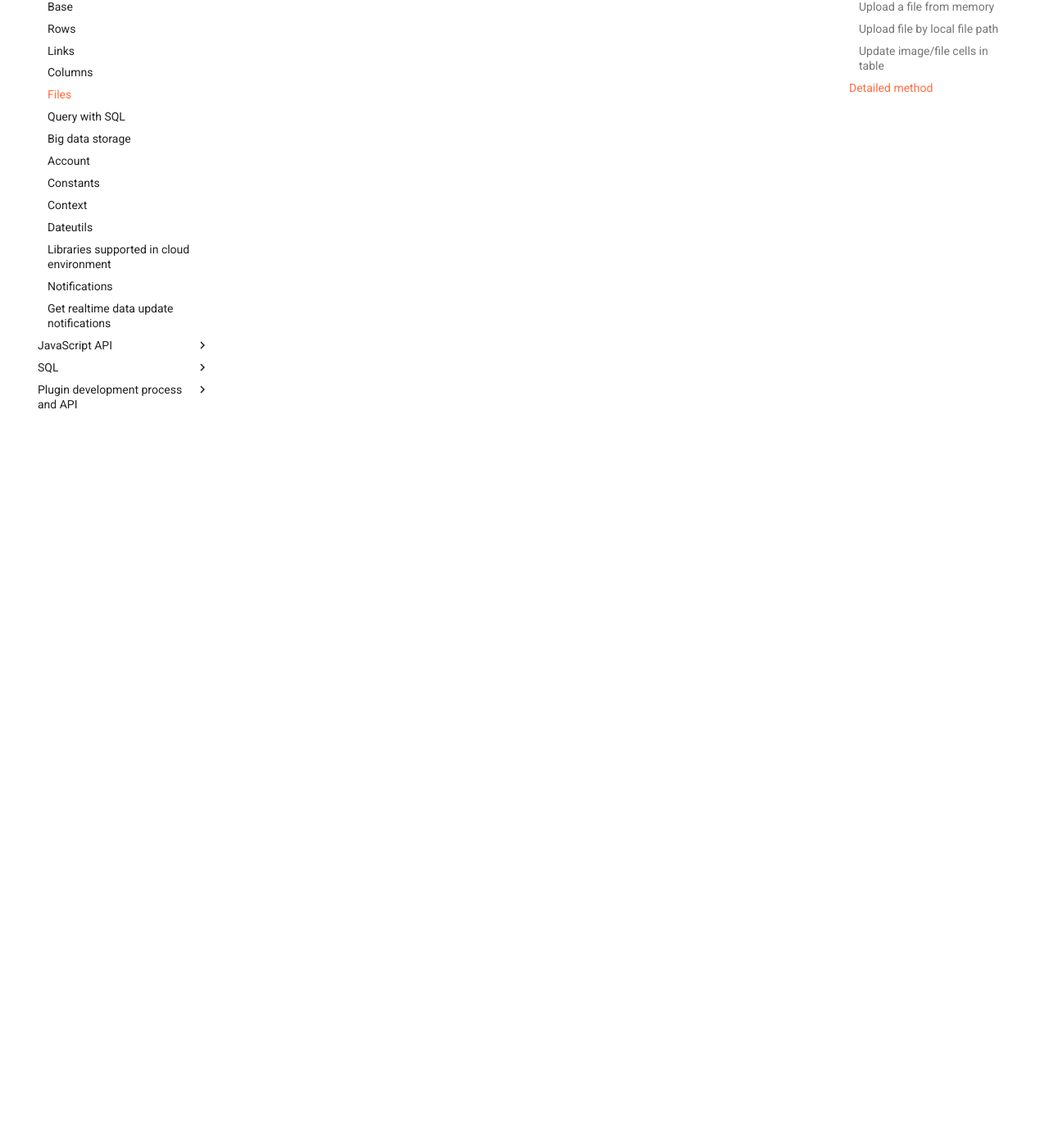
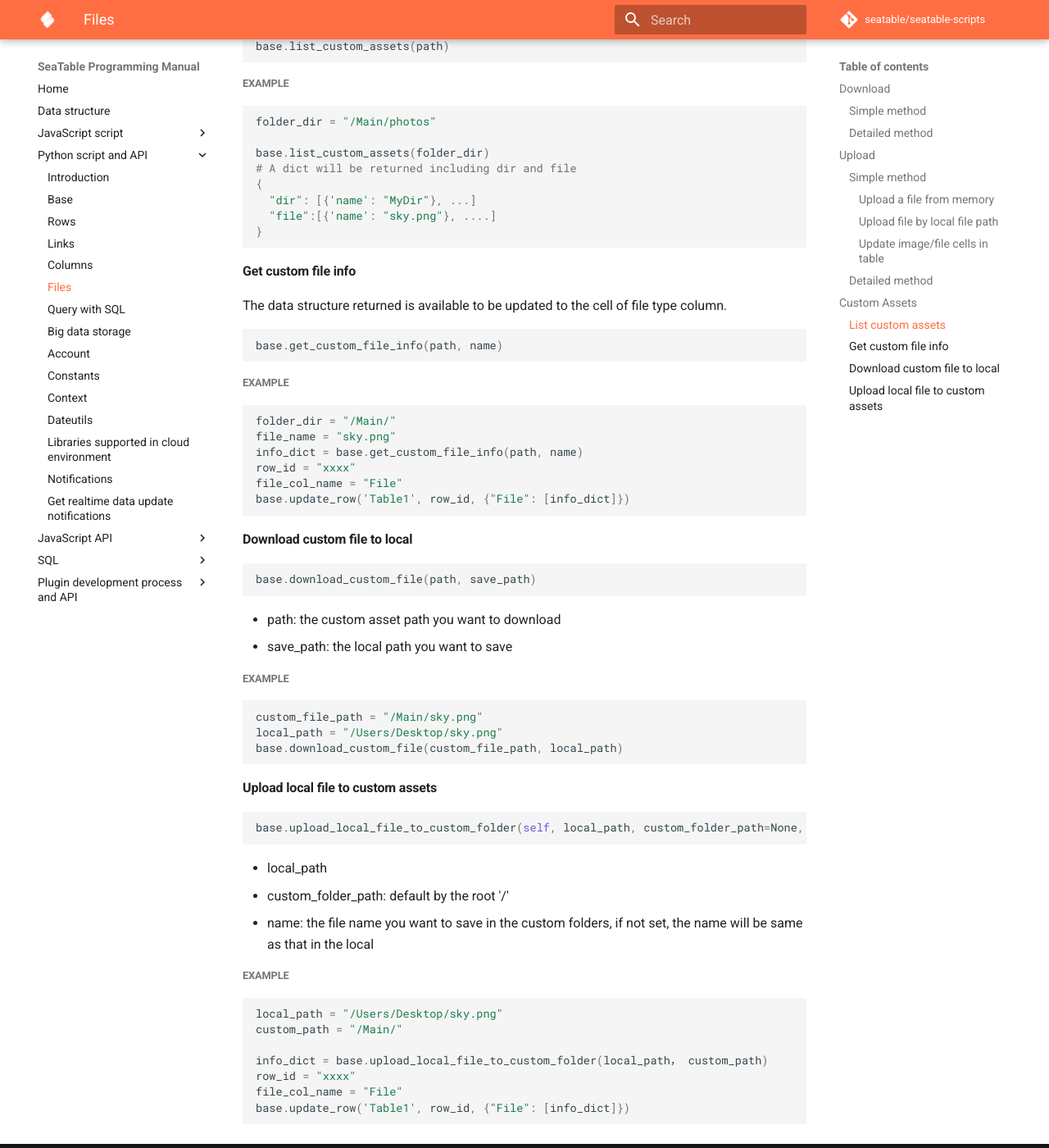
Before and after one commit to seatable/seatable-scripts, an MkDocs documentation site: the page built from manual/python/files.md, in a window 1280 px wide and 1400 px high, scrolled down 3856 px. Shown: the whole window at 82% size. Built offline with MkDocs 1.6.1 and Material for MkDocs 9.7.7, drawn with Linux system fonts in a browser that asks for light colours; comment, search, counter and statistics services are not loaded; some of the changed text lies outside the part shown.

Commit message:
Update files.md

````diff
--- a/manual/python/files.md
+++ b/manual/python/files.md
@@ -175,3 +175,84 @@ response = requests.post(upload_link, data={
     'file': (upload_file_name, open('/User/Desktop/file.txt', 'rb'))
 })
 ```
+
+## Custom Assets
+
+Additionally, we provide some functions for the operation of custom assets. You can get access these functions by turning on the asset management in a base.
+
+#### List custom assets
+
+```python
+base.list_custom_assets(path)
+```
+
+##### Example
+
+```python
+folder_dir = "/Main/photos"
+
+base.list_custom_assets(folder_dir)
+# A dict will be returned including dir and file
+{
+  "dir": [{'name': "MyDir"}, ...]
+  "file":[{'name': "sky.png"}, ....]
+}
+```
+
+#### Get custom file info
+
+The data structure returned is available to be updated to the cell of file type column.
+
+```python
+base.get_custom_file_info(path, name)
+```
+
+##### Example
+
+```python
+folder_dir = "/Main/"
+file_name = "sky.png"
+info_dict = base.get_custom_file_info(path, name)
+row_id = "xxxx"
+file_col_name = "File"
+base.update_row('Table1', row_id, {"File": [info_dict]})
+```
+
+#### Download custom file to local
+
+```python
+base.download_custom_file(path, save_path)
+```
+
+* path: the custom asset path you want to download
+* save_path:  the local path you want to save
+
+##### Example
+
+```python
+custom_file_path = "/Main/sky.png"
+local_path = "/Users/Desktop/sky.png"
+base.download_custom_file(custom_file_path, local_path)
+```
+
+#### Upload local file to custom assets
+
+```python
+base.upload_local_file_to_custom_folder(self, local_path, custom_folder_path=None, name=None)
+```
+
+* local_path
+* custom_folder_path: default by the root '/'
+* name: the file name you want to save in the custom folders, if not set, the name will be same as that in the local
+
+##### Example
+
+```python
+local_path = "/Users/Desktop/sky.png"
+custom_path = "/Main/"
+
+info_dict = base.upload_local_file_to_custom_folder(local_path， custom_path)
+row_id = "xxxx"
+file_col_name = "File"
+base.update_row('Table1', row_id, {"File": [info_dict]})
+```
````
